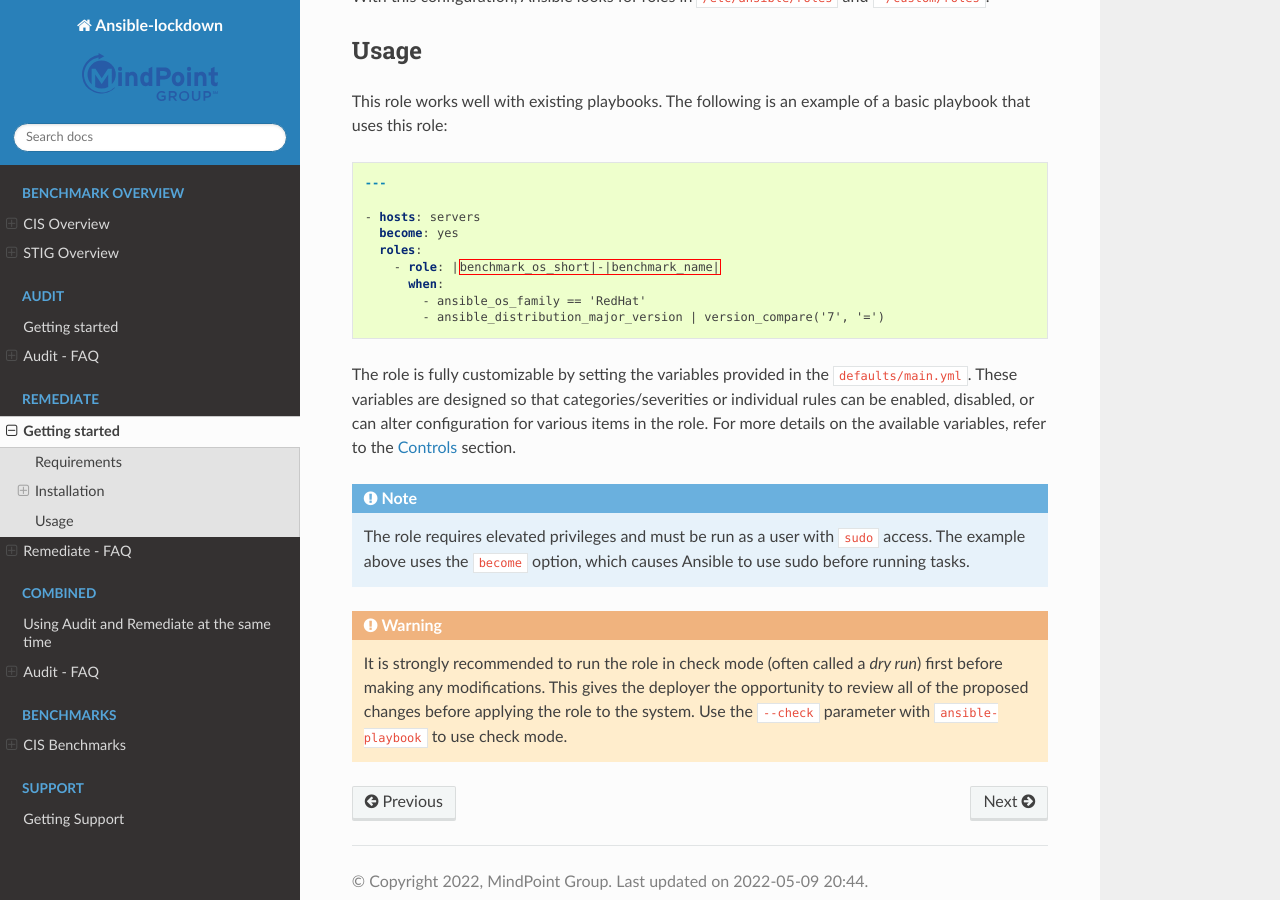
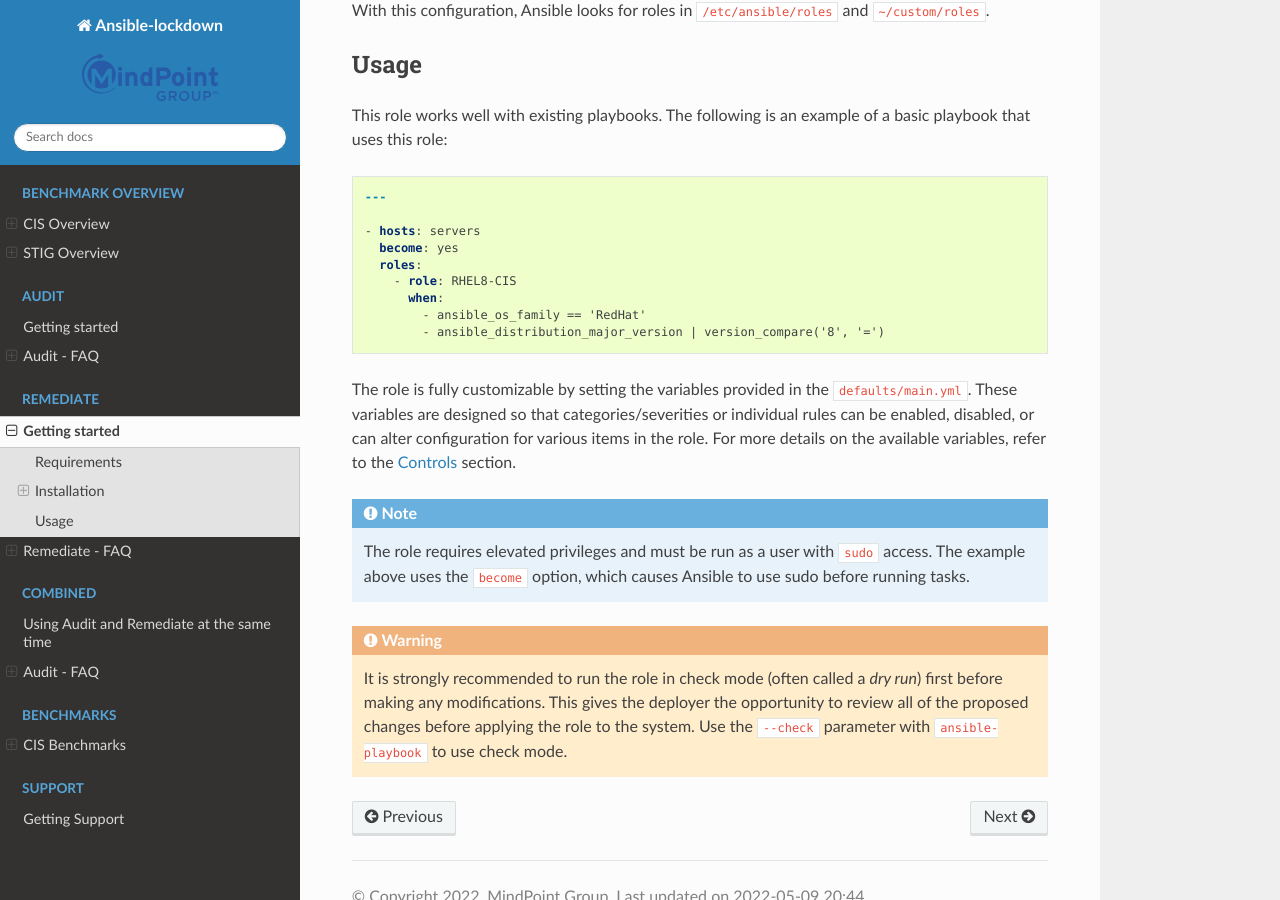
Before and after one commit to frederickw082922/lockdown_readthedocs, a Sphinx documentation site: the page built from docs/source/remediate/rem-getting-started.rst, in a window 1280 px wide and 900 px high, scrolled down 1758 px. Built offline with Sphinx 7.4.7 and the Read the Docs theme 2.0.0, drawn with Linux system fonts in a browser that asks for light colours; pages that are not in the unit, such as notebooks, are missing from menus; some of the changed text lies outside the part shown.

```diff
--- a/docs/source/remediate/rem-getting-started.rst
+++ b/docs/source/remediate/rem-getting-started.rst
@@ -33,10 +33,11 @@ Using ``ansible-galaxy``
 The easiest installation method is to use the ``ansible-galaxy`` command that
 is provided with your Ansible installation:
 
+The general format is ansible-galaxy install git+|url to repo|, below is an example with
+RHEL8-CIS
+
 .. code-block:: console
 
-   ansible-galaxy install git+|lockdown_url|
-   or
    ansible-galaxy install git+https://github.com/ansible-lockdown/RHEL8-CIS.git
 
 The ``ansible-galaxy`` command will install the role into
@@ -90,10 +91,10 @@ example of a basic playbook that uses this role:
     - hosts: servers
       become: yes
       roles:
-        - role: |benchmark_os_short|-|benchmark_name|
+        - role: RHEL8-CIS
           when:
             - ansible_os_family == 'RedHat'
-            - ansible_distribution_major_version | version_compare('7', '=')
+            - ansible_distribution_major_version | version_compare('8', '=')
 
 The role is fully customizable by setting the variables provided in the ``defaults/main.yml``.
 These variables are designed so that categories/severities or individual rules can be enabled,
```
